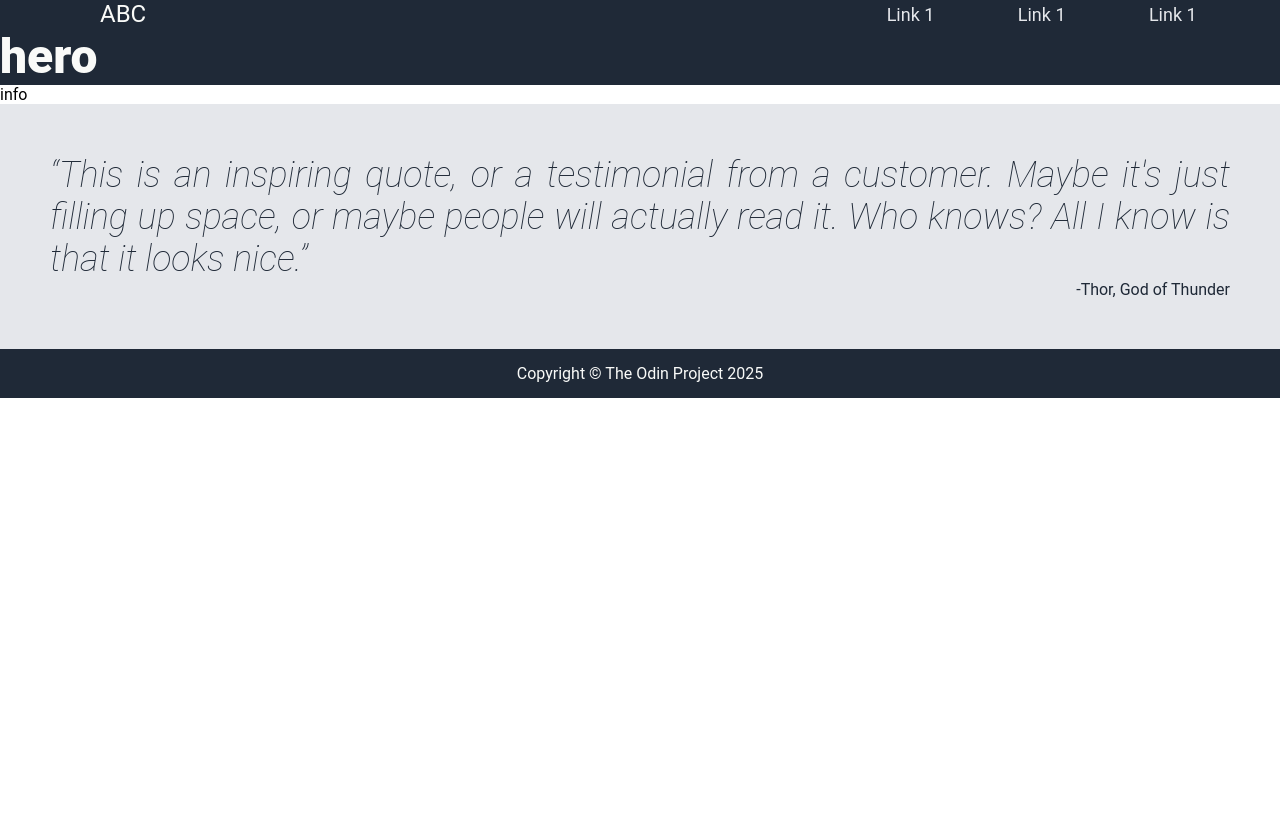
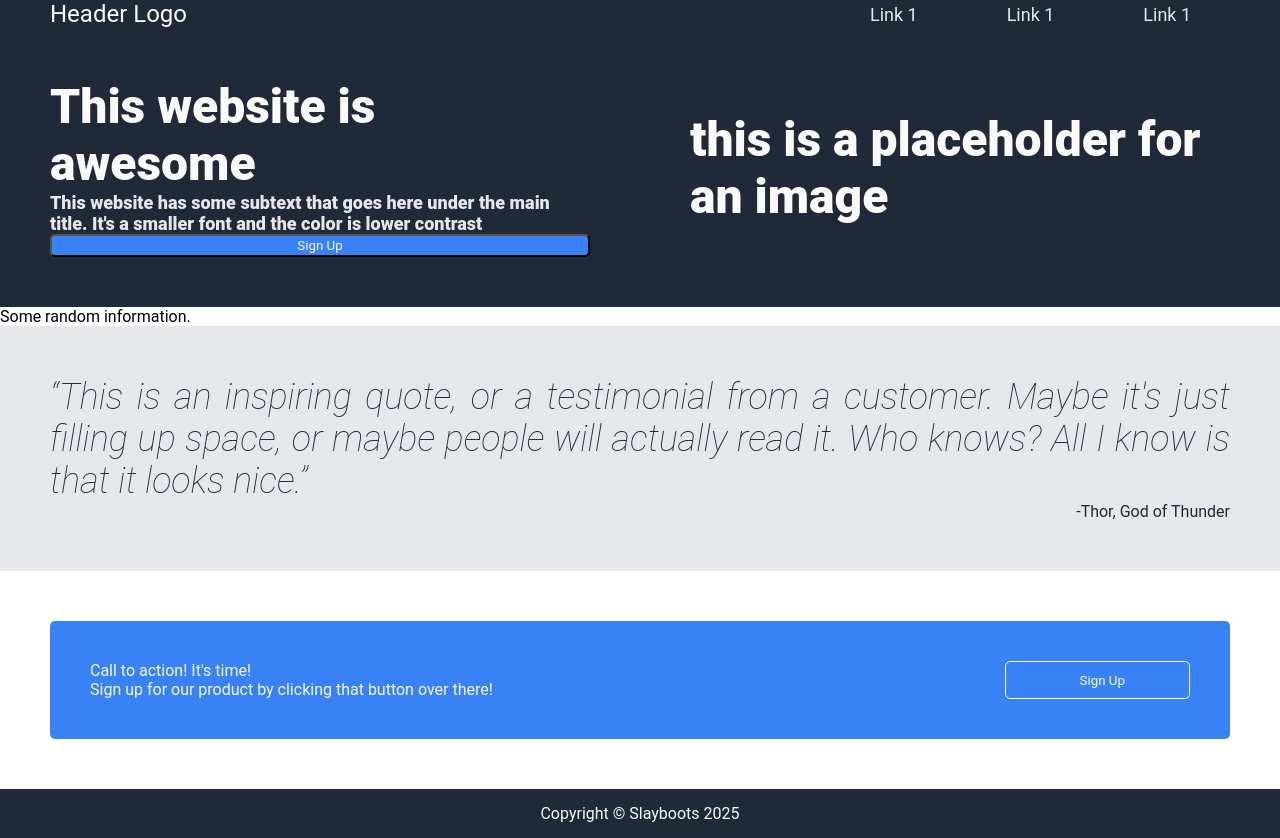
Before and after one commit to verycoolkhrys/landing-page, a plain HTML site: page css/index.html in a window 1280 px wide. Before the commit the page ends 800 px from the top, so only its background shows below. Drawn offline with Linux system fonts and the light colour scheme.

Commit message:
hero, call to action setup

```diff
--- a/css/index.html
+++ b/css/index.html
@@ -9,18 +9,30 @@
 
     <body>
         <header> <!-- Header -->
-            <p class="header-logo">ABC</p>
+            <p class="header-logo">Header Logo</p>
             <p><a href="https://www.prydwen.gg/star-rail/characters/the-herta">Link 1</a></p>
             <p><a href="https://www.prydwen.gg/star-rail/characters/the-herta">Link 1</a></p>
             <p><a href="https://www.prydwen.gg/star-rail/characters/the-herta">Link 1</a></p>
         </header>
 
         <section class="hero"> <!-- Main 1 -->
-            <p>hero</p>
+            <div>
+                <p>This website is awesome</p>
+                <p class="subtext">This website has some subtext that goes here under the main title. It's a smaller font and the color is lower contrast</p>
+                <button>Sign Up</button>
+            </div>
+
+            <div class="image-placeholder">
+                <p>this is a placeholder for an image</p>
+            </div>
         </section>
 
         <section class="info"> <!-- Main 2 -->
-            <p>info</p>
+            <p>Some random information.</p>
+
+            <div>
+
+            </div>
         </section>
 
         <section class="quote"> <!-- Main 3 -->
@@ -28,14 +40,19 @@
             <p>-Thor, God of Thunder</p>
         </section>
 
-        <section style="background-color: beige;">
+        <section>
             <div class="call">
+                <div>
+                    <p>Call to action! It's time!</p>
+                    <p>Sign up for our product by clicking that button over there!</p>
+                </div>
 
+                <button>Sign Up</button>
             </div>
         </section>
 
         <footer> <!-- Footer -->
-            <p>Copyright © The Odin Project 2025</p>
+            <p>Copyright © Slayboots 2025</p>
         </footer>
     </body>
 </html>
--- a/css/style.css
+++ b/css/style.css
@@ -1,6 +1,6 @@
 /* start */
 * {
-    font-family: Roboto;
+    font-family: 'Roboto',sans-serif;
     margin: 0;
     padding: 0;
     box-sizing: border-box;
@@ -27,8 +27,7 @@ header, footer {
     font-size: 24px;
     color: #F9FAF8;
     flex: 6;
-    padding-left: auto;
-    margin-left: 100px;
+    margin-left: 50px;
 }
 
 header p,a {
@@ -47,13 +46,24 @@ header p,a {
     background-color: #1F2937;
 }
 
+.hero div {
+    flex-direction: column;
+    display: flex;
+    padding: 50px;
+    flex: 1;
+
+}
+
 .subtext {
     font-size: 18px;
     color: #E5E7EB;
 }
 
-.button {
-    color: #3882F6;
+button {
+    background-color: #3882F6;
+    color: #F9FAF8;
+    border-radius: 5px;
+    padding: 2px 10px;
 }
 
 /* info */
@@ -87,7 +97,25 @@ header p,a {
 /* call to action */
 .call {
     background-color: #3882F6;
+    margin:  50px;
+    padding: 40px;
+    display: flex;
     flex: auto;
+    border-radius: 5px;
+    color: #F9FAF8;
+}
+
+.call div {
+    display: flex;
+    flex-direction: column;
+    flex: auto;
+}
+
+.call button {
+    border: 1px solid white;
+    padding-left: 20px;
+
+    flex: 0.3;
 }
 
 /* footer */
```
